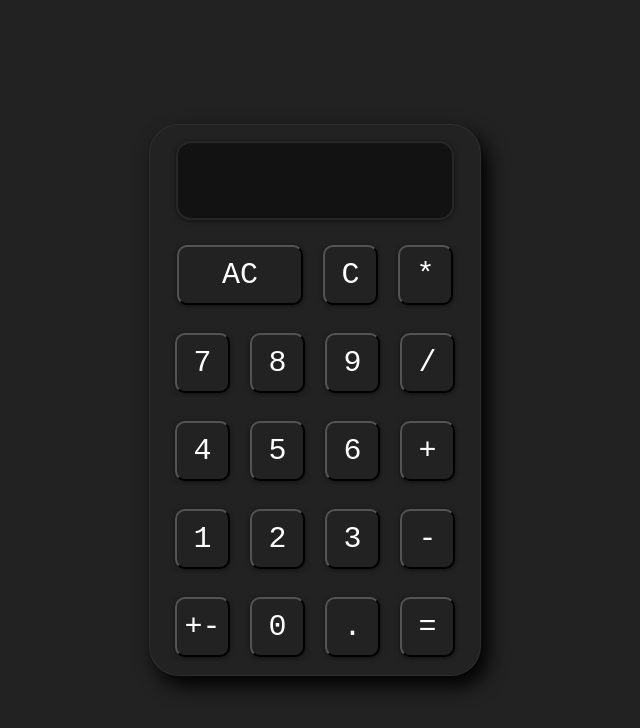
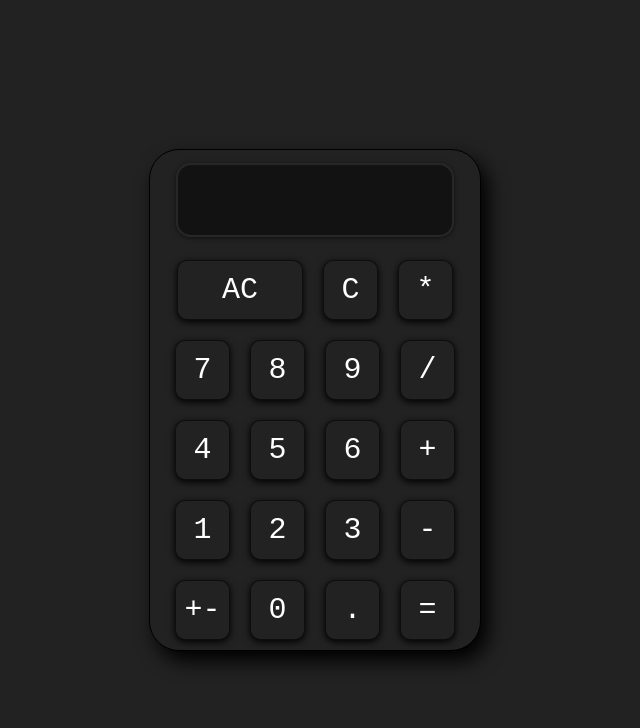
Before and after one commit to mahbubilgofur/MyProject.github.io, a plain HTML site: page index.html in a window 1280 px wide. Shown: the whole page, without its empty margins (325-965 px from the left). Drawn offline with Linux system fonts and the light colour scheme.

Commit message:
refisi tampilan...

```diff
--- a/css/style.css
+++ b/css/style.css
@@ -17,8 +17,8 @@ body {
   box-shadow: 7px 10px 20px rgb(0, 0, 0);
   border-radius: 30px;
   width: 330px;
-  height: 550px;
-  border: 1px solid rgba(255, 255, 255, 0.053);
+  height: 500px;
+  border: 1px solid rgb(0, 0, 0);
   background-color: rgb(34, 34, 34);
   display: flex;
   justify-content: center;
@@ -66,8 +66,9 @@ button {
   width: 55px;
   height: 60px;
   font-size: 30px;
+  border: 1px solid rgba(0, 0, 0, 0.6);
   color: rgb(255, 255, 255);
-  box-shadow: 0 1px 5px rgba(0, 0, 0, 0.529);
+  box-shadow: 0 2px 7px rgb(0, 0, 0);
   border-radius: 10px;
   -webkit-border-radius: 10px;
   -moz-border-radius: 10px;
@@ -93,8 +94,9 @@ button:active {
   width: 126px;
   height: 60px;
   font-size: 30px;
+  border: 1px solid rgba(0, 0, 0, 0.6);
   color: rgb(255, 255, 255);
-  box-shadow: 0 1px 5px rgba(0, 0, 0, 0.529);
+  box-shadow: 0 2px 7px rgb(0, 0, 0);
   border-radius: 10px;
   transition: transform 0.1s ease;
   -webkit-border-radius: 10px;
@@ -117,8 +119,9 @@ button:hover {
   width: 55px;
   height: 60px;
   font-size: 30px;
+  border: 1px solid rgb(0, 0, 0);
   color: rgb(255, 255, 255);
-  box-shadow: 0 1px 5px rgba(0, 0, 0, 0.529);
+  box-shadow: 0 2px 5px rgb(0, 0, 0);
   border-radius: 10px;
   -webkit-border-radius: 10px;
   -moz-border-radius: 10px;
@@ -138,7 +141,9 @@ button:hover {
   width: 126px;
   height: 60px;
   font-size: 30px;
+  border: 1px solid rgb(0, 0, 0);
   color: rgb(255, 255, 255);
+  box-shadow: 0 2px 5px rgb(0, 0, 0);
   border-radius: 10px;
   transition: transform 0.1s ease;
   -webkit-border-radius: 10px;
```
